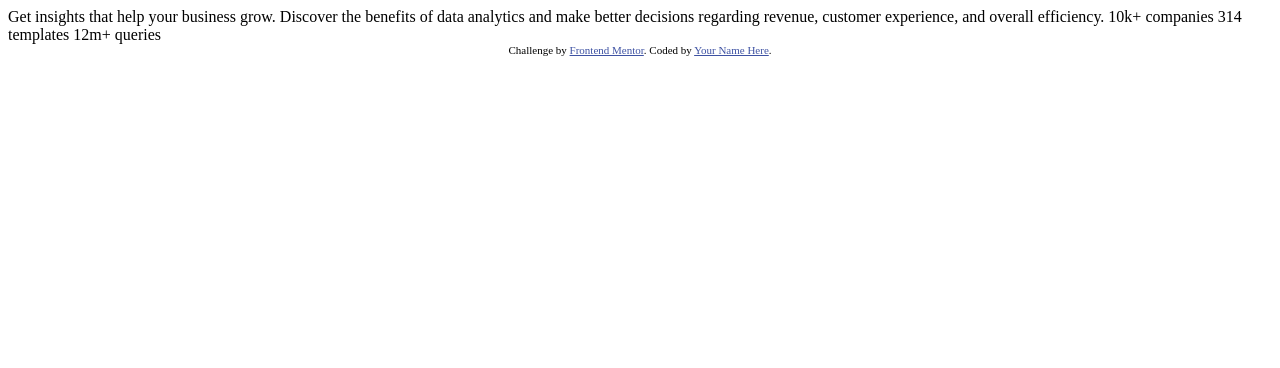
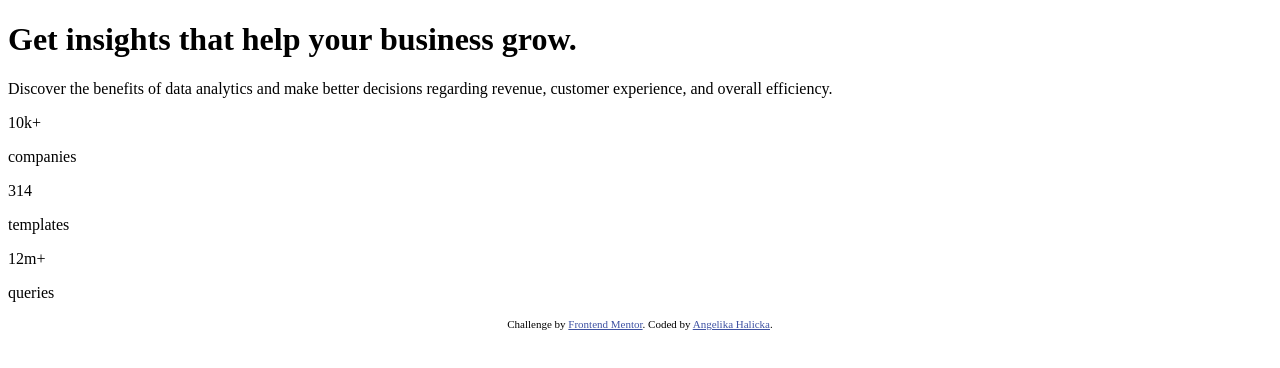
Before and after one commit to angiihal/stats-preview-card-component, a plain HTML site: page index.html in a window 1280 px wide. Drawn offline with Linux system fonts and the light colour scheme.

Commit message:
Coded html structure

```diff
--- a/index.html
+++ b/index.html
@@ -15,19 +15,43 @@
   </style>
 </head>
 <body>
+  <div class="content-wrapper">
+    <div class="image-container"></div>
 
-  Get insights that help your business grow.
+    <div class="text-container">
+      <div class="description-container">
+        <h1>
+          Get <span>insights</span> that help your business grow.
+        </h1>
 
-  Discover the benefits of data analytics and make better decisions regarding revenue, customer
-  experience, and overall efficiency.
+        <p>
+          Discover the benefits of data analytics and make better decisions regarding revenue, customer
+          experience, and overall efficiency.
+        </p>
+      </div>
 
-  10k+ companies
-  314 templates
-  12m+ queries
+      <div class="stats-container">
+        <div stats>
+          <p class="number">10k+</p>
+          <p class="stats-description">companies</p>
+        </div>
+
+        <div class="stats">
+          <p class="number">314</p>
+          <p class="stats-description">templates</p>
+        </div>
+
+        <div class="stats">
+          <p class="number">12m+</p>
+          <p class="stats-description">queries</p>
+        </div>
+      </div>
+    </div>
+  </div>
 
   <div class="attribution">
     Challenge by <a href="https://www.frontendmentor.io?ref=challenge" target="_blank">Frontend Mentor</a>.
-    Coded by <a href="#">Your Name Here</a>.
+    Coded by <a href="#">Angelika Halicka</a>.
   </div>
 </body>
 </html>
```
